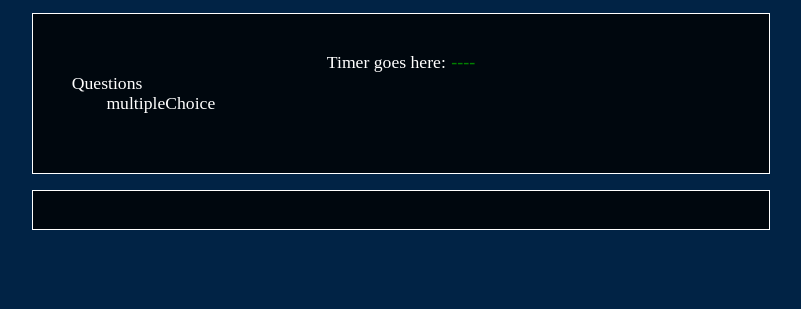
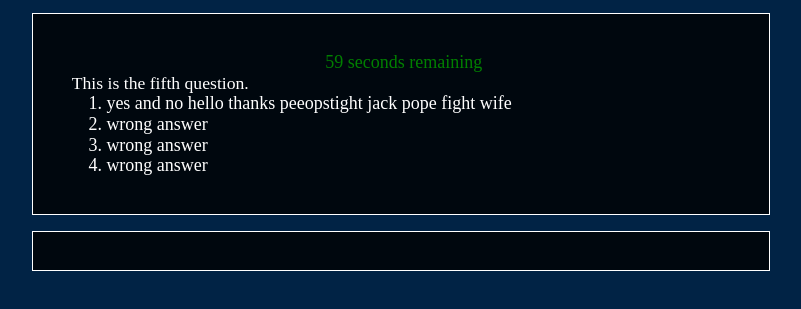
Before and after one commit to RobSprouse/M4-Challenge-Basic-JavaScript-Knowledge-Skill-Test, a plain HTML site: page index.html in a window 1280 px wide. Both pictures are taken after a click on the button "Start Test". Shown: the part 219-528 px from the top of the page, without its empty margins (239-1040 px from the left). Drawn offline with nearby package versions, Linux system fonts and the light colour scheme.

Commit message:
set up for adding criteria
Asks questions and checks them properly. Needs code to meet personal and required criteria.

```diff
--- a/assets/css/style.css
+++ b/assets/css/style.css
@@ -130,7 +130,7 @@ body {
     padding: 5%;
     border-radius: 1em;
     justify-content: center;
-    background-color:  #012345;
+    background-color: #012345;
 }
 
 /* COMMENT: Questions */
--- a/assets/js/questions.js
+++ b/assets/js/questions.js
@@ -1,102 +1,202 @@
 const questionList = [
   {
-    question: "This is the first question.",
+    question: "pick blue.",
     multipleChoice: [
-      "Correct answer.",
+      "blue",
       "wrong answer",
       "wrong answer",
       "wrong answer",
     ],
-    answer: [0],
+    answer: "blue",
   },
   {
     question: "This is the second question.",
     multipleChoice: [
-      "Correct answer.",
+      "purple",
       "wrong answer",
       "wrong answer",
       "wrong answer",
     ],
-    answer: [0],
+    answer: "purple",
   },
   {
     question: "This is the third question.",
     multipleChoice: [
-      "Correct answer.",
+      "green",
       "wrong answer",
       "wrong answer",
       "wrong answer",
     ],
-    answer: [0],
+    answer: "green",
   },
   {
     question: "This is the fourth question.",
     multipleChoice: [
-      "Correct answer.",
+      "hello",
       "wrong answer",
       "wrong answer",
       "wrong answer",
     ],
-    answer: [0],
+    answer: "hello",
   },
   {
     question: "This is the fifth question.",
     multipleChoice: [
-      "Correct answer.",
+      "high",
       "wrong answer",
       "wrong answer",
       "wrong answer",
     ],
-    answer: [0],
+    answer: "high",
   },
   {
-    question: "This is the sixth question.",
+    question: "This is the fifth question.",
     multipleChoice: [
-      "Correct answer.",
+      "not today",
       "wrong answer",
       "wrong answer",
       "wrong answer",
     ],
-    answer: [0],
+    answer: "not today",
   },
   {
-    question: "This is the seventh question.",
+    question: "This is the fifth question.",
     multipleChoice: [
-      "Correct answer.",
+      "yes",
       "wrong answer",
       "wrong answer",
       "wrong answer",
     ],
-    answer: [0],
+    answer: "yes",
   },
   {
-    question: "This is the eighth question.",
+    question: "This is the fifth question.",
     multipleChoice: [
-      "Correct answer.",
+      "yes and",
       "wrong answer",
       "wrong answer",
       "wrong answer",
     ],
-    answer: [0],
+    answer: "yes and",
   },
   {
-    question: "This is the ninth question.",
+    question: "This is the fifth question.",
     multipleChoice: [
-      "Correct answer.",
+      "yes and no",
       "wrong answer",
       "wrong answer",
       "wrong answer",
     ],
-    answer: [0],
+    answer: "yes and no",
   },
   {
-    question: "This is the tenth question.",
+    question: "This is the fifth question.",
     multipleChoice: [
-      "Correct answer.",
+      "yes and no hello",
       "wrong answer",
       "wrong answer",
       "wrong answer",
     ],
-    answer: [0],
+    answer: "yes and no hello",
   },
-];
+  {
+    question: "This is the fifth question.",
+    multipleChoice: [
+      "yes and no hello thanks",
+      "wrong answer",
+      "wrong answer",
+      "wrong answer",
+    ],
+    answer: "yes and no hello thanks",
+  },
+  {
+    question: "This is the fifth question.",
+    multipleChoice: [
+      "yes and no hello thanks peeops",
+      "wrong answer",
+      "wrong answer",
+      "wrong answer",
+    ],
+    answer: "yes and no hello thanks peeops",
+  },
+  {
+    question: "This is the fifth question.",
+    multipleChoice: [
+      "yes and no hello thanks peeopstight",
+      "wrong answer",
+      "wrong answer",
+      "wrong answer",
+    ],
+    answer: "yes and no hello thanks peeopstight",
+  },
+  {
+    question: "This is the fifth question.",
+    multipleChoice: [
+      "yes and no hello thanks peeopstight jack",
+      "wrong answer",
+      "wrong answer",
+      "wrong answer",
+    ],
+    answer: "yes and no hello thanks peeopstight jack",
+  },
+  {
+    question: "This is the fifth question.",
+    multipleChoice: [
+      "yes and no hello thanks peeopstight jack pope",
+      "wrong answer",
+      "wrong answer",
+      "wrong answer",
+    ],
+    answer: "yes and no hello thanks peeopstight jack pope",
+  },
+  {
+    question: "This is the fifth question.",
+    multipleChoice: [
+      "yes and no hello thanks peeopstight jack pope fight",
+      "wrong answer",
+      "wrong answer",
+      "wrong answer",
+    ],
+    answer: "yes and no hello thanks peeopstight jack pope fight",
+  },
+  {
+    question: "This is the fifth question.",
+    multipleChoice: [
+      "yes and no hello thanks peeopstight jack pope fight wife",
+      "wrong answer",
+      "wrong answer",
+      "wrong answer",
+    ],
+    answer: "yes and no hello thanks peeopstight jack pope fight wife",
+  },
+  {
+    question: "This is the fifth question.",
+    multipleChoice: [
+      "yes and no hello thanks peeopstight jack pope fight wifento",
+      "wrong answer",
+      "wrong answer",
+      "wrong answer",
+    ],
+    answer: "yes and no hello thanks peeopstight jack pope fight wifento",
+  },
+  {
+    question: "This is the fifth question.",
+    multipleChoice: [
+      "get better",
+      "wrong answer",
+      "wrong answer",
+      "wrong answer",
+    ],
+    answer: "get better",
+  },
+  {
+    question: "This is the fifth question.",
+    multipleChoice: [
+      "get better chirp",
+      "wrong answer",
+      "wrong answer",
+      "wrong answer",
+    ],
+    answer: "get better chirp",
+  }
+]
--- a/assets/js/script.js
+++ b/assets/js/script.js
@@ -1,20 +1,13 @@
 console.log("JS is connected.");
 
-// TODO: assign objects: timerDiv, timer span, instructionsDiv, buttonDiv,
-// TODO:                 startTest button, questionsDiv, questions p, multipleChoiceAnswersDiv, multipleChoice list
-
-// let timerDiv = $(".timerDiv")
-// let timer = $("#timer")
-// let instructionsDiv = $(".instructionsDiv")
-// let buttonDiv = $(".buttonDiv")
-// let startTest = $("#startTest")
-// let questionsDiv = $(".questionsDiv")
-// let questions = $("#questions")
-// let multipleChoice = $("#multipleChoice")
 
 $(".timerDiv").hide();
 $(".questionsDiv").hide();
 $(".multipleChoiceAnswersDiv").hide();
+
+let timeLeft = 60;
+let questionAsked = [] // TODO:
+
 
 $("#startTest").click(function () {
   $(".instructionsDiv").hide();
@@ -22,4 +15,66 @@ $("#startTest").click(function () {
   $(".timerDiv").show();
   $(".questionsDiv").show();
   $(".multipleChoiceAnswersDiv").show();
+  displayQuestion();
 });
+
+
+function displayQuestion() {
+  let timer = setInterval(function () {
+    if(timeLeft <= 0) {
+      clearInterval(timer);
+      alert("Time's up!");
+      // TODO: add code after time is up
+    } else {
+      $("#timer").text(timeLeft + " seconds remaining")
+    }
+    timeLeft -= 1;
+  }, 1000)
+
+    // TODO: make only ten questions
+    let questionIndex = Math.floor(Math.random() * questionList.length);
+
+    let questionAsked = questionList[questionIndex];
+
+    questionList.splice(questionIndex, 1)
+
+  $("#questions").text(questionAsked.question);
+
+  $("#multipleChoice").empty();
+
+  let choices = choicesShuffled(questionAsked.multipleChoice);
+
+  for (let i = 0; i < choices.length; i++) {
+    let li = $("<li></li>").text(choices[i]);
+    li.click(function () {
+      checkAnswer(questionAsked, $(this).text());
+    });
+    $("#multipleChoice").append(li);
+  }
+
+  questionList.splice(questionIndex, 1);
+}
+
+function checkAnswer(question, selectedChoice) {
+  if (selectedChoice !== question.answer) {
+    timeLeft -= 10;
+  }
+// TODO: add some type of notification when they get an answer right or wrong.
+
+  if (questionList.length > 0) {
+    displayQuestion();
+  } else {
+    alert("Quiz finished! Your score is:"); // TODO: figure out scoring system and add to highscores local storage
+  }
+}
+
+// COMMENT: Function to shuffle an array (Fisher-Yates shuffle)
+function choicesShuffled(array) {
+  for (let i = array.length - 1; i > 0; i--) {
+    let j = Math.floor(Math.random() * (i + 1));
+    [array[i], array[j]] = [array[j], array[i]];
+  }
+  return array;
+}
+
+// TODO: Set style changes to answers chosen, right, wrong
--- a/index.html
+++ b/index.html
@@ -40,7 +40,7 @@
     <main class="main">
         <div class="timerDiv">
             <p>
-                Timer goes here:<span id="timer">----</span>
+                <span id="timer"></span>
             </p>
         </div>
         <!-- COMMENT: Instructions -->
@@ -62,14 +62,18 @@
         </div>
         <div class="questionsDiv">
             <p id="questions">
-                <!-- COMMENT: Questions go here. --> Questions
+                <!-- COMMENT: Questions go here. -->
             </p>
         </div>
         <div class="multipleChoiceAnswersDiv">
             <ol id="multipleChoice">
-                <!-- COMMENT:Answers go here. -->multipleChoice
+                <!-- COMMENT:Answers go here. -->
             </ol>
         </div>
+        <div>
+            <p><span id="score"</p>
+        </div>
+
     </main>
     <!-- COMMENT: Footer -->
     <footer class="footer">
```
